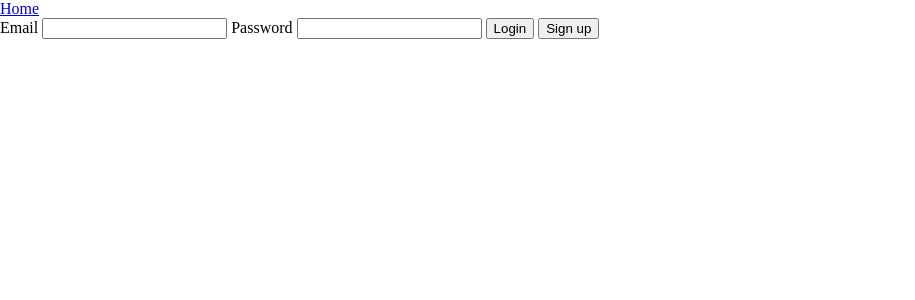
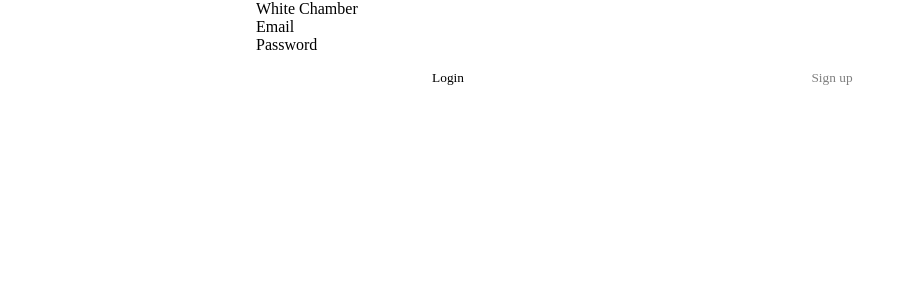
Before and after one commit to mindsmodern/blog-host, a SvelteKit app: page /auth in a window 1280 px wide. Shown: the top 300 px of the page, without its empty margins (0-915 px from the left). Built offline with nearby package versions, Linux system fonts and the light colour scheme; no server answers.

Commit message:
feat: login page

```diff
--- a/src/routes/auth/+layout.svelte
+++ b/src/routes/auth/+layout.svelte
@@ -2,10 +2,25 @@
 	let { children } = $props();
 </script>
 
-<header>
-	<nav>
-		<a href="/">Home</a>
-	</nav>
-</header>
+<div>{@render children()}</div>
 
-{@render children()}
+<style lang="scss">
+	@use '$lib/components/grid-helper.scss' as *;
+	@use '$lib/components/theme-variables.scss' as *;
+
+	div {
+		padding: 0;
+		height: 100%;
+		border: $size-layout-thickness-thick solid $palette-functional-border;
+		border-top: none;
+		border-bottom: none;
+
+		@include respond-to(sm) {
+			margin: 0 $size-layout-padding-spacious3;
+		}
+
+		@include respond-to(md) {
+			margin: 0 20%;
+		}
+	}
+</style>
--- a/src/routes/auth/+page.svelte
+++ b/src/routes/auth/+page.svelte
@@ -1,12 +1,162 @@
+<script>
+	import Button from '$lib/components/Button.svelte';
+</script>
+
+<h2>White Chamber</h2>
 <form method="POST" action="?/login">
-	<label>
-		Email
-		<input name="email" type="email" />
-	</label>
-	<label>
-		Password
-		<input name="password" type="password" />
-	</label>
-	<button>Login</button>
-	<button formaction="?/signup">Sign up</button>
+	<main>
+		<div class="inputs">
+			<label class="email" for="email">Email</label>
+			<input name="email" id="email" type="email" />
+			<label class="password" for="password">Password</label>
+			<input id="password" name="password" type="password" />
+		</div>
+		<div class="actions">
+			<Button type="submit">Login</Button>
+			<Button type="submit" variant="tertiary" disabled formaction="?/signup">Sign up</Button>
+		</div>
+	</main>
 </form>
+
+<style lang="scss">
+	@use '$lib/components/grid-helper.scss' as *;
+	@use '$lib/components/theme-variables.scss' as *;
+
+	h2 {
+		font-weight: $typography-weight-semibold;
+		font-size: $typography-dimension-large-size;
+		line-height: $typography-dimension-large-height;
+		margin: 0;
+	}
+
+	$main-col: (
+		default: (
+			1fr
+		)
+	);
+	$main-row: (
+		default: (
+			auto 1fr
+		)
+	);
+	$actions-col: (
+		default: (
+			1fr 1fr
+		)
+	);
+	$actions-row: (
+		default: (
+			1fr
+		)
+	);
+	$inputs-col: (
+		default: (
+			auto 1fr
+		)
+	);
+	$inputs-row: (
+		default: (
+			1fr 1fr
+		)
+	);
+
+	form {
+		display: contents;
+	}
+
+	main {
+		@include grid-container($main-col, $main-row);
+		border: $size-layout-thickness-thick solid $palette-functional-border;
+		border-left: none;
+		border-right: none;
+		width: 100%;
+	}
+
+	.inputs {
+		@include grid-cell(
+			(
+				default: 1 1
+			),
+			$main-col,
+			$main-row
+		);
+
+		@include grid-container($inputs-col, $inputs-row);
+	}
+
+	.email {
+		@include grid-cell(
+			(
+				default: 1 1
+			),
+			$inputs-col,
+			$inputs-row
+		);
+	}
+
+	.password {
+		@include grid-cell(
+			(
+				default: 1 2
+			),
+			$inputs-col,
+			$inputs-row
+		);
+	}
+
+	label,
+	h2,
+	input {
+		padding: $size-layout-padding-condensed;
+
+		@include respond-to(sm) {
+			padding: $size-layout-padding-normal;
+		}
+	}
+
+	#email {
+		@include grid-cell(
+			(
+				default: 2 1
+			),
+			$inputs-col,
+			$inputs-row
+		);
+	}
+
+	input {
+		border-left: none;
+		border-top: none;
+		background-color: inherit;
+		transition: all 0.15s ease-in-out;
+
+		&:focus-visible {
+			outline: $size-layout-thickness-thicker solid $palette-functional-primary;
+			outline-offset: $size-layout-thickness-thicker;
+			border-radius: $size-control-radius-small;
+		}
+	}
+
+	#password {
+		@include grid-cell(
+			(
+				default: 2 2
+			),
+			$inputs-col,
+			$inputs-row
+		);
+	}
+
+	.actions {
+		@include grid-cell(
+			(
+				default: 1 2
+			),
+			$main-col,
+			$main-row
+		);
+		height: 3em;
+
+		@include grid-container($actions-col, $actions-row);
+	}
+</style>
```
